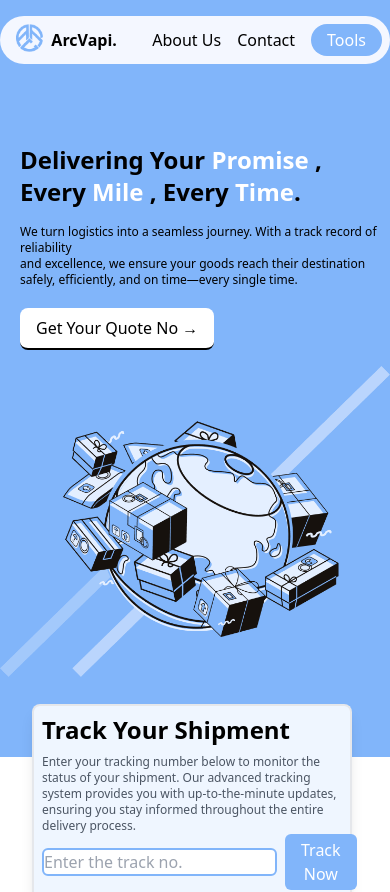
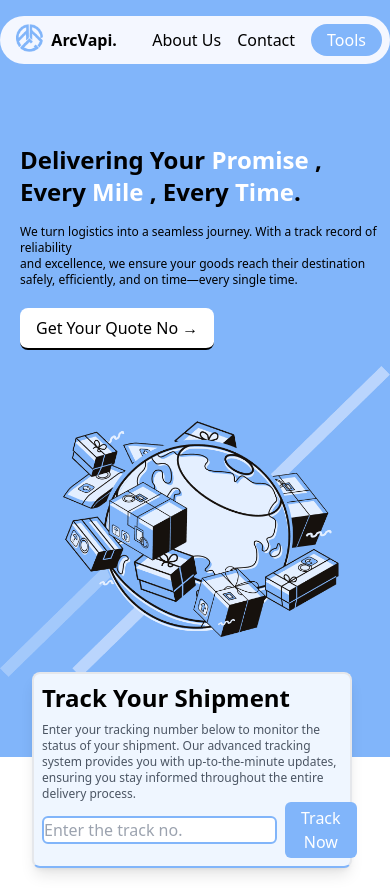
Before and after one commit to nishanthspk/ARCVAPI, a React (Create React App) app: page / in a window 390 px wide. Shown: the top 892 px of the page. Built offline with nearby package versions, Linux system fonts and the light colour scheme.

Commit message:
Relative

```diff
--- a/src/Pages/Home.jsx
+++ b/src/Pages/Home.jsx
@@ -32,7 +32,7 @@ export default class Home extends PureComponent {
 
         </div>
 
-        <div className='absolute inset-0 pt-80 md:pt-96 px-8'>
+        <div className='absolute inset-0 pt-72 md:pt-96 px-8'>
         <div class="bg-blue-50 md:p-6 p-2  max-w-80 rounded-lg mt-80 md:mt-36 shadow-lg  md:max-w-4xl md:mx-auto border-2 border-b-[#81B5FA] ">
           <h2 class="text-2xl  font-semibold md:mb-2">Track Your Shipment</h2>
           <p class="text-gray-600 md:mb-4 text-xs pt-2">
```
